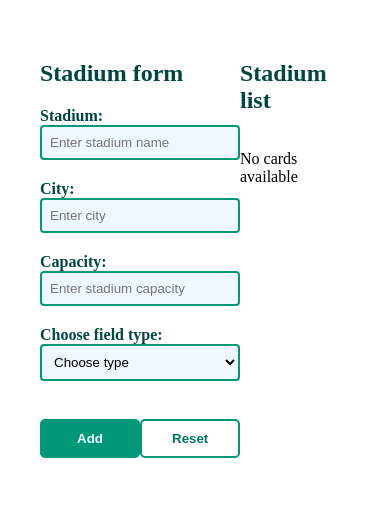
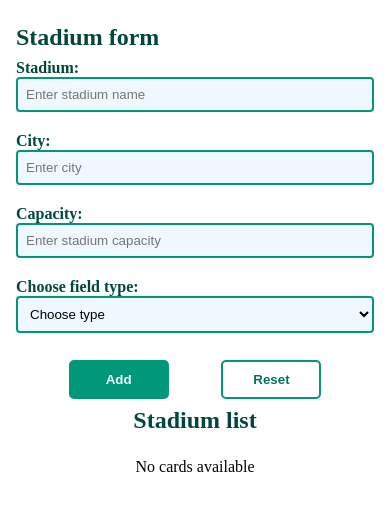
Before and after one commit to proga-react-practice/sigma-ivan-ostapiv, a React (Vite) app: page / in a window 390 px wide. Shown: the top 510 px of the page. Built offline with nearby package versions, Linux system fonts and the light colour scheme.

Commit message:
Optimize styles for mobile devices and add animations

```diff
--- a/src/index.css
+++ b/src/index.css
@@ -1,6 +1,7 @@
 .layout-container {
     display: flex;
     justify-content: space-evenly;
+    flex-wrap: wrap;
 }
 
 .form-container,
@@ -14,15 +15,20 @@
 .card-list {
     width: 400px;
 }
+.form-container {
+    animation: slideInFromRight 1s ease forwards;
+}
+
 .card-list {
     display: flex;
     flex-direction: column;
     align-items: center;
     max-height: 600px;
     overflow-y: auto;
+    animation: slideInFromLeft 1s ease forwards;
 }
 .input-container {
-    height: 73px;
+    min-height: auto;
 }
 
 .stadium-input {
@@ -37,6 +43,7 @@
 .error-message {
     color: rgba(197, 9, 9, 0.841);
     margin-top: 1px;
+    min-height: 19px;
 }
 
 .input-container label,
@@ -131,6 +138,7 @@ h2 {
     background-color: #10776b;
     border-color: #10776b;
 }
+
 @keyframes fadeIn {
     from {
         opacity: 0;
@@ -139,3 +147,42 @@ h2 {
         opacity: 1;
     }
 }
+
+@keyframes slideInFromRight {
+    0% {
+        opacity: 0;
+        transform: translateX(100%);
+    }
+    100% {
+        opacity: 1;
+        transform: translateX(0);
+    }
+}
+@keyframes slideInFromLeft {
+    from {
+        transform: translateX(-100%);
+        opacity: 0;
+    }
+    to {
+        transform: translateX(0);
+        opacity: 1;
+    }
+}
+@media screen and (max-width: 768px) {
+    #root {
+        padding: 0.5rem;
+    }
+    h2 {
+        margin: 8px 0px;
+    }
+    .card-list {
+        max-height: none;
+        overflow-y: hidden;
+    }
+    .card-container {
+        box-shadow: 5px 7px 10px #20a78c;
+    }
+    .form-buttons {
+        margin-top: 7px;
+    }
+}
```
